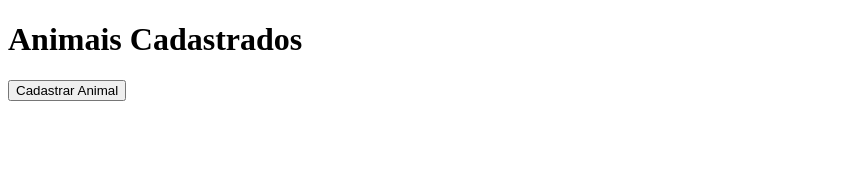
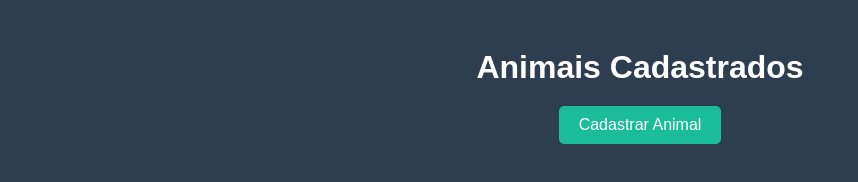
Before and after one commit to JoaoLops3/Fetch_WebDesing, a plain HTML site: page index.html in a window 1280 px wide. Shown: the whole page, without its empty margins (0-858 px from the left). Drawn offline with nearby package versions, Linux system fonts and the light colour scheme; no server answers.

Commit message:
Add files via upload

```diff
--- a/index.html
+++ b/index.html
@@ -4,11 +4,51 @@
     <meta charset="UTF-8">
     <meta name="viewport" content="width=device-width, initial-scale=1.0">
     <title>Lista de Animais</title>
+    <style>
+        body {
+            background-color: #2c3e50; /* Azul escuro */
+            color: white; /* Texto branco */
+            font-family: Arial, sans-serif; /* Fonte padrão */
+            text-align: center; /* Centraliza o texto */
+            padding: 20px; /* Espaçamento interno */
+        }
+
+        h1 {
+            margin-bottom: 20px; /* Espaço abaixo do título */
+        }
+
+        ul {
+            list-style-type: none; /* Remove marcadores da lista */
+            padding: 0; /* Remove padding */
+        }
+
+        li {
+            background-color: #34495e; /* Cor de fundo dos itens da lista */
+            margin: 10px 0; /* Margem entre os itens */
+            padding: 10px; /* Padding interno */
+            border-radius: 5px; /* Bordas arredondadas */
+        }
+
+        button {
+            background-color: #1abc9c; /* Azul claro */
+            color: white; /* Texto branco */
+            border: none; /* Remove borda */
+            padding: 10px 20px; /* Padding do botão */
+            border-radius: 5px; /* Bordas arredondadas */
+            cursor: pointer; /* Cursor de ponteiro */
+            font-size: 16px; /* Tamanho da fonte */
+            transition: background-color 0.3s; /* Transição suave para a cor de fundo */
+        }
+
+        button:hover {
+            background-color: #16a085; /* Cor do botão ao passar o mouse */
+        }
+    </style>
 </head>
 <body>
     <h1>Animais Cadastrados</h1>
+    <button id="cadastrar-animal">Cadastrar Animal</button>
     <ul id="animal-list"></ul>
-    <button id="cadastrar-animal">Cadastrar Animal</button>
 
     <script src="https://cdnjs.cloudflare.com/ajax/libs/axios/0.21.1/axios.min.js"></script>
     <script>
```
